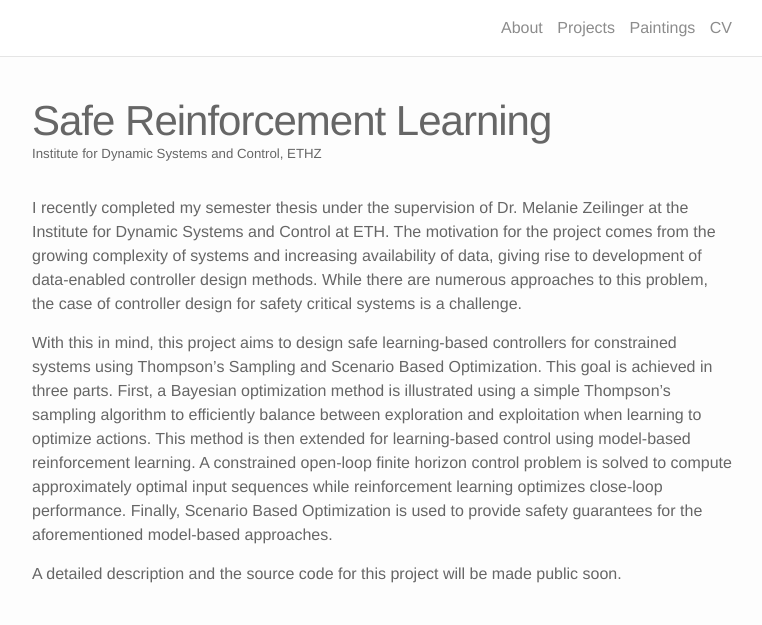
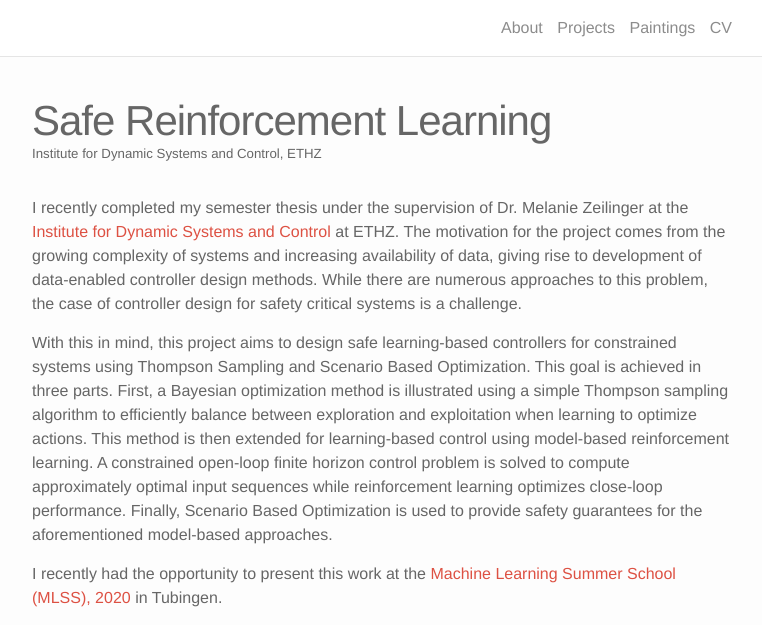
Before and after one commit to amuni3/amuni3.github.io, a Jekyll site: the page built from _gradprojects/12_project.markdown, in a window 1280 px wide and 1144 px high. Shown: the top 625 px of the window, without its empty margins (258-1020 px from the left). Built offline with Jekyll 4.4.1, drawn with Linux system fonts in a browser that asks for light colours; nearby versions of some CDN libraries; grey boxes are pictures that could not be loaded.

Commit message:
latest project updates

```diff
--- a/_gradprojects/12_project.markdown
+++ b/_gradprojects/12_project.markdown
@@ -5,22 +5,27 @@
 img: /project_pics/rosenbrock.png
 ---
 
-<!---Learning-Based Control for Constrained Systems using Thompson’s Sampling and Scenario Optimization-->
+<!---Learning-Based Control for Constrained Systems using Thompson Sampling and Scenario Optimization-->
 I recently completed my semester thesis under the supervision of Dr. Melanie Zeilinger at the
-Institute for Dynamic Systems and Control at ETH. The motivation for the project comes from
+<a href="https://idsc.ethz.ch/research-zeilinger.html" target="blank">
+Institute for Dynamic Systems and Control</a> at ETHZ. The motivation for the project comes from
 the growing complexity of systems and increasing availability of data, giving rise to development of
 data-enabled controller design methods. While there are numerous approaches to this problem, the
 case of controller design for safety critical systems is a challenge.
 
 With this in mind, this project aims to design safe learning-based controllers for constrained systems
-using Thompson’s Sampling and Scenario Based Optimization. This goal is achieved in three parts.
-First, a Bayesian optimization method is illustrated using a simple Thompson’s sampling algorithm to
+using Thompson Sampling and Scenario Based Optimization. This goal is achieved in three parts.
+First, a Bayesian optimization method is illustrated using a simple Thompson sampling algorithm to
 efficiently balance between exploration and exploitation when learning to optimize actions.
 This method is then extended for learning-based control using model-based reinforcement learning.
 A constrained open-loop finite horizon control problem is solved to compute approximately optimal
 input sequences while reinforcement learning optimizes close-loop performance. Finally, Scenario
 Based Optimization is used to provide safety guarantees for the aforementioned model-based approaches.
 
-A detailed description and the source code for this project will be made public soon.
+I recently had the opportunity to present this work at the <a href="http://mlss.tuebingen.mpg.de/2020/" target="blank">
+Machine Learning Summer School (MLSS), 2020 </a> in Tubingen.
 
+{% include youtubePlayer.html id="ToeYuLxbwX0" %}
+
+<!---A detailed description and the source code for this project will be made public soon.-->
 <!--- TODO: Add trajectory figure and github code link-->
--- /dev/null
+++ b/_includes/youtubePlayer.html
@@ -0,0 +1,10 @@
+<div class="embed-youtube">
+
+  <iframe src="https://www.youtube.com/embed/{{ include.id }}"
+      width="720"
+      height="410"
+      frameborder="0"
+      allowfullscreen>
+  </iframe>
+
+</div>
--- a/_sass/_layout.scss
+++ b/_sass/_layout.scss
@@ -309,6 +309,20 @@
     }
 }
 
+.embed-youtube {
+    position: relative;
+    padding-bottom: 56.25%;
+    padding-top: 25px;
+    height: 0;
+  }
+
+.embed-youtube iframe {
+    position: absolute;
+    top: 0;
+    left: 0;
+    width: 100%;
+    height: 100%;
+  }
 
 /*
   Painting Format  ********************************
```
Also changed, not shown: project_pics/hydra1.JPG, 2 other files.
